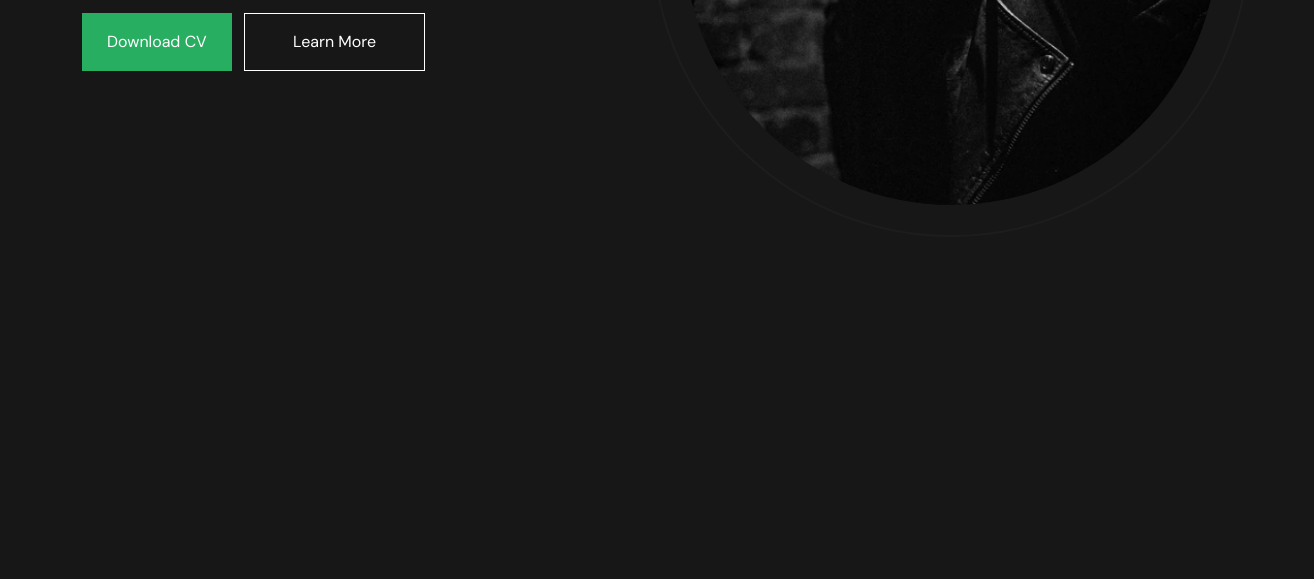
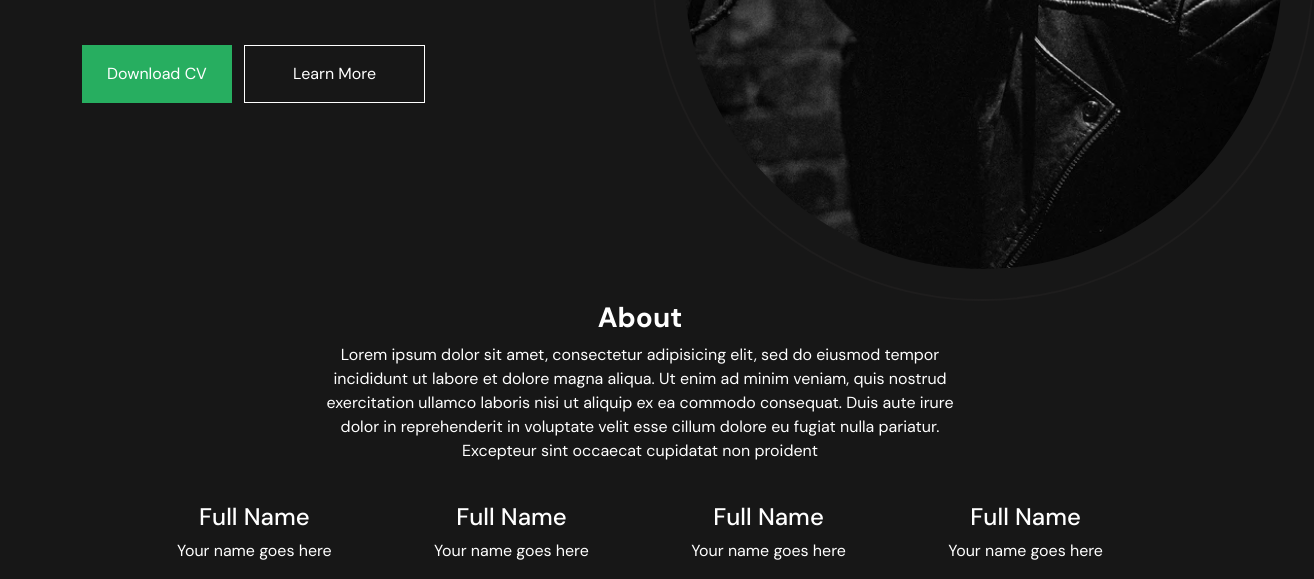
Before and after one commit to igorsamaral/projeto-portfolio-turma-07, a plain HTML site: page index.html in a window 1280 px wide. Shown: the part 521-1100 px from the top of the page, 1314 px wide, since content can reach past the window. Before the commit the page ends 800 px from the top, so only its background shows below. Drawn offline with nearby package versions, Linux system fonts and the light colour scheme.

Commit message:
Criado a estrutura HTML do About

```diff
--- a/index.html
+++ b/index.html
@@ -57,7 +57,68 @@
                         </div>
                     </div>
                     <div class="col-md-6 d-flex align-items-center">
-                        <img class="perfil" width="598px" src="assets/images/perfil.png" alt="" srcset="">
+                        <img class="perfil" src="assets/images/perfil.png" alt="" srcset="">
+                    </div>
+                </div>
+            </div>
+        </section>
+
+        <section id="about">
+            <div class="container">
+                <div class="row">
+                    <div class="col-12">
+                        <h3 class="text-white text-center fw-bolder">
+                            About
+                        </h3>
+                    </div>
+                </div>
+                <div class="row">
+                    <div class="col-12 col-md-7 mx-auto">
+                        <p class="text-white text-center">
+                            Lorem ipsum dolor sit amet, consectetur adipisicing elit, sed do eiusmod tempor incididunt ut labore et dolore magna aliqua. Ut enim ad minim veniam, quis nostrud exercitation ullamco laboris nisi ut aliquip ex ea commodo consequat. Duis aute irure dolor in reprehenderit in voluptate velit esse cillum dolore eu fugiat nulla pariatur. Excepteur sint occaecat cupidatat non proident
+                        </p>
+                    </div>
+                </div>
+                <div class="row">
+                    <div class="col-10 mx-auto">
+                        <div class="d-flex justify-content-between">
+                            <div>
+                                <div class="circle mx-auto">
+                                    <div class="icon"></div>
+                                </div>
+                                <div class="text-center mt-4">
+                                    <h4 class="text-white">Full Name</h4>
+                                    <p class="text-white">Your name goes here</p>
+                                </div>
+                            </div>
+                            <div>
+                                <div class="circle mx-auto">
+                                    <div class="icon"></div>
+                                </div>
+                                <div class="text-center mt-4">
+                                    <h4 class="text-white">Full Name</h4>
+                                    <p class="text-white">Your name goes here</p>
+                                </div>
+                            </div>
+                            <div>
+                                <div class="circle mx-auto">
+                                    <div class="icon"></div>
+                                </div>
+                                <div class="text-center mt-4">
+                                    <h4 class="text-white">Full Name</h4>
+                                    <p class="text-white">Your name goes here</p>
+                                </div>
+                            </div>
+                            <div>
+                                <div class="circle mx-auto">
+                                    <div class="icon"></div>
+                                </div>
+                                <div class="text-center mt-4">
+                                    <h4 class="text-white">Full Name</h4>
+                                    <p class="text-white">Your name goes here</p>
+                                </div>
+                            </div>
+                        </div>
                     </div>
                 </div>
             </div>
```
